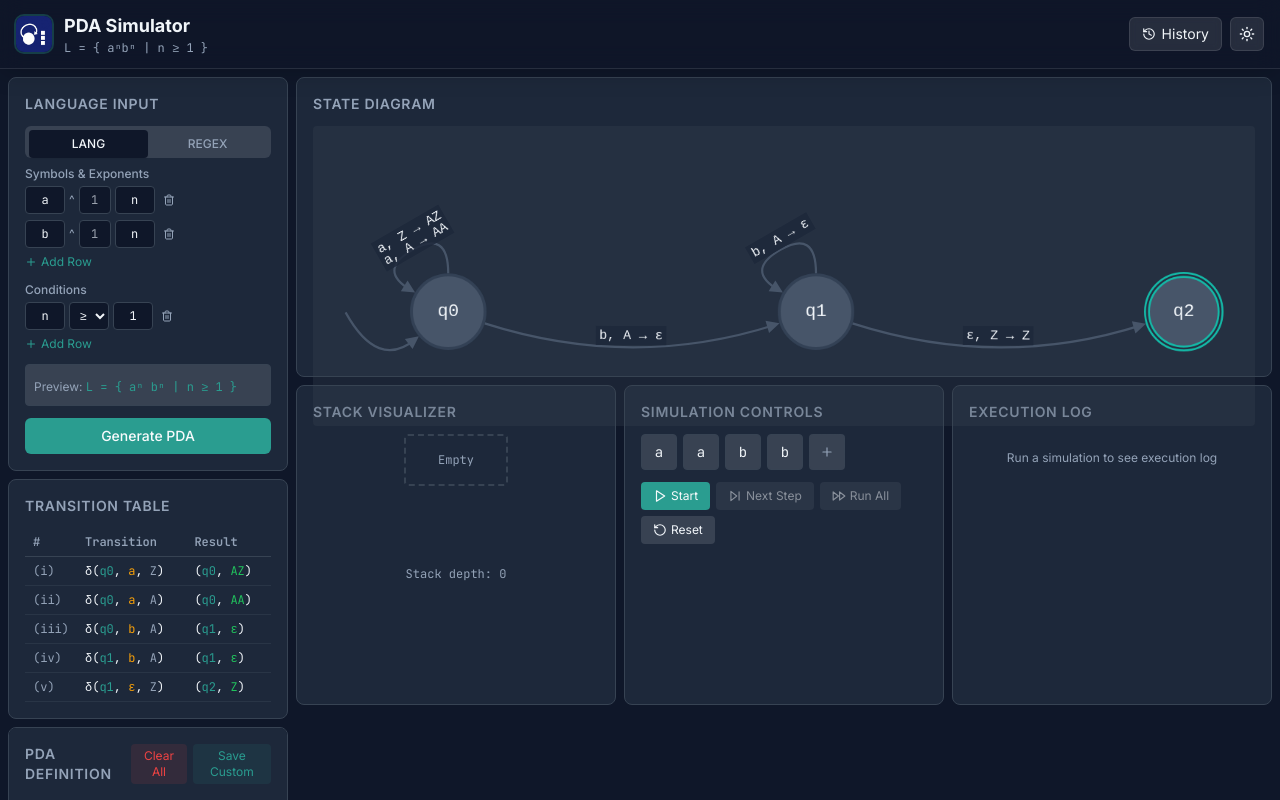
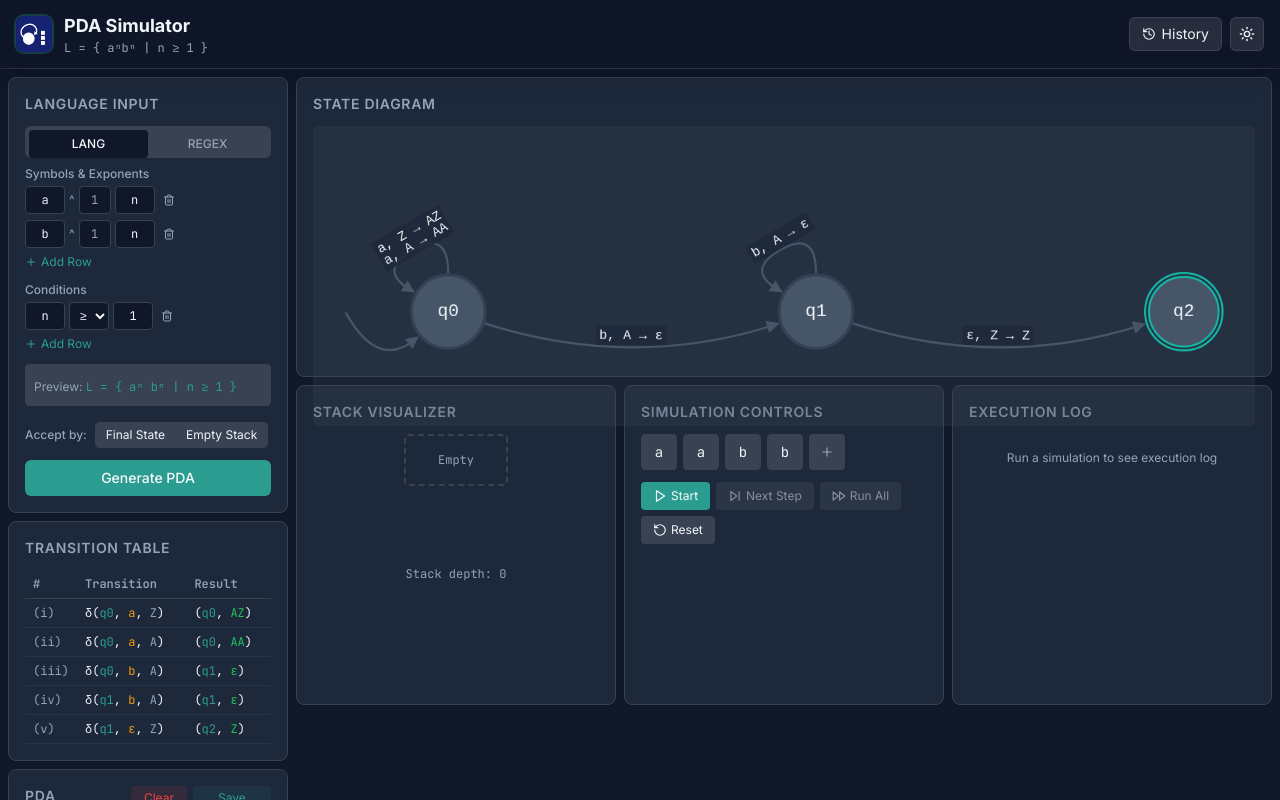
Before and after one commit to abhinav-phi/pushdown-automata-simulator, a React (Vite) app: page / in a window 1280 px wide. Shown: the top 800 px of the page. Built offline with nearby package versions, Linux system fonts and the light colour scheme; the HTML template or start-up script is replaced by a standard one.

Commit message:
feat: integrate empty-stack mode parameters dynamically inside language inputs

```diff
--- a/src/components/pda/LanguageInputPanel.tsx
+++ b/src/components/pda/LanguageInputPanel.tsx
@@ -32,35 +32,9 @@ function autoCloseBracket(
     el.setSelectionRange(start + 1, start + 1);
   });
 }
-// function autoCloseBracket(
-//   e: KeyboardEvent<HTMLInputElement | HTMLTextAreaElement>
-// ) {
-//   const pairs: Record<string, string> = { '(': ')', '[': ']', '{': '}' };
-//   const close = pairs[e.key];
-//   if (!close) return;
-//   e.preventDefault();
-//   const el = e.currentTarget;
-//   const start = el.selectionStart ?? 0;
-//   const end = el.selectionEnd ?? 0;
-//   const val = el.value;
-//   const newVal = val.slice(0, start) + e.key + close + val.slice(end);
-//   // Use native setter to trigger React's onChange
-//   const nativeInputValueSetter = Object.getOwnPropertyDescriptor(
-//     window.HTMLInputElement.prototype,
-//     'value'
-//   )?.set || Object.getOwnPropertyDescriptor(
-//     window.HTMLTextAreaElement.prototype,
-//     'value'
-//   )?.set;
-//   nativeInputValueSetter?.call(el, newVal);
-//   el.dispatchEvent(new Event('input', { bubbles: true }));
-//   requestAnimationFrame(() => {
-//     el.setSelectionRange(start + 1, start + 1);
-//   });
-// }
 
 export default function LanguageInputPanel() {
-  const { setDefinition, setTestInput, startAndRunAll } = usePDA();
+  const { setDefinition, setTestInput, startAndRunAll, acceptanceMode, setAcceptanceMode } = usePDA();
 
   const [exponents, setExponents] = useState<ExponentRow[]>([
     { symbol: 'a', variable: 'n', coefficient: 1 },
@@ -73,31 +47,28 @@ export default function LanguageInputPanel() {
   const [error, setError] = useState<string | null>(null);
   const [success, setSuccess] = useState(false);
 
-  const addExponent = () => {
+  const addExponent = () =>
     setExponents(prev => [...prev, { symbol: '', variable: '', coefficient: 1 }]);
-  };
 
-  const removeExponent = (i: number) => {
+  const removeExponent = (i: number) =>
     setExponents(prev => prev.filter((_, idx) => idx !== i));
-  };
 
-  const updateExponent = (i: number, field: keyof ExponentRow, value: string | number) => {
-    setExponents(prev => prev.map((e, idx) => idx === i ? { ...e, [field]: value } : e));
-  };
+  const updateExponent = (i: number, field: keyof ExponentRow, value: string | number) =>
+    setExponents(prev => prev.map((e, idx) => (idx === i ? { ...e, [field]: value } : e)));
 
-  const addCondition = () => {
+  const addCondition = () =>
     setConditions(prev => [...prev, { variable: '', operator: '≥' as const, value: 1 }]);
-  };
 
-  const removeCondition = (i: number) => {
+  const removeCondition = (i: number) =>
     setConditions(prev => prev.filter((_, idx) => idx !== i));
-  };
 
-  const updateCondition = (i: number, field: keyof ConditionRow, value: string | number) => {
-    setConditions(prev => prev.map((c, idx) => idx === i ? { ...c, [field]: value } : c));
-  };
+  const updateCondition = (i: number, field: keyof ConditionRow, value: string | number) =>
+    setConditions(prev => prev.map((c, idx) => (idx === i ? { ...c, [field]: value } : c)));
 
-  const preview = buildLanguageDescription(exponents.filter(e => e.symbol && e.variable), conditions);
+  const preview = buildLanguageDescription(
+    exponents.filter(e => e.symbol && e.variable),
+    conditions
+  );
 
   const handleGenerate = useCallback(() => {
     setError(null);
@@ -109,52 +80,25 @@ export default function LanguageInputPanel() {
       return;
     }
 
-    const result = generatePDAFromLanguage({
-      exponents: validExponents,
-      conditions: conditions.filter(c => c.variable),
-    });
+    const spec = { exponents: validExponents, conditions: conditions.filter(c => c.variable) };
+    const result = generatePDAFromLanguage(spec, acceptanceMode);
 
     if (typeof result === 'string') {
       setError(result);
     } else {
-      setDefinition(result);
+      // Inject current acceptance mode into the generated definition
+      const defWithMode = { ...result, acceptanceMode };
+      setDefinition(defWithMode);
       setSuccess(true);
       setTimeout(() => setSuccess(false), 2000);
-      const spec = { exponents: validExponents, conditions: conditions.filter(c => c.variable) };
       const smallest = generateSmallestString(spec);
       if (smallest) {
         setTestInput(smallest);
-        startAndRunAll(smallest, result);
+        startAndRunAll(smallest, defWithMode);
       }
     }
-  }, [exponents, conditions, setDefinition, setTestInput, startAndRunAll]);
+  }, [exponents, conditions, acceptanceMode, setDefinition, setTestInput, startAndRunAll]);
 
-  // const handleRegexGenerate = useCallback(() => {
-  //   setError(null);
-  //   setSuccess(false);
-
-  //   const parsed = parseLanguageString(regexInput);
-  //   if (typeof parsed === 'string') {
-  //     setError(parsed);
-  //     return;
-  //   }
-
-  //   const result = generatePDAFromLanguage(parsed);
-  //   if (typeof result === 'string') {
-  //     setError(result);
-  //   } else {
-  //     setDefinition(result);
-  //     setExponents(parsed.exponents);
-  //     setConditions(parsed.conditions);
-  //     setSuccess(true);
-  //     setTimeout(() => setSuccess(false), 2000);
-  //     const smallest = generateSmallestString(parsed);
-  //     if (smallest) {
-  //       setTestInput(smallest);
-  //       startAndRunAll(smallest, result);
-  //     }
-  //   }
-  // }, [regexInput, setDefinition, setTestInput, startAndRunAll]);
   const handleRegexGenerate = useCallback(() => {
     setError(null);
     setSuccess(false);
@@ -164,15 +108,15 @@ export default function LanguageInputPanel() {
       return;
     }
 
-  // Pehle try karo exponent pattern (a^n b^n style)
+    // Try exponent pattern first (a^n b^n style)
     const parsed = parseLanguageString(regexInput);
     if (typeof parsed !== 'string') {
-    // Exponent pattern mila
-    const result = generatePDAFromLanguage(parsed);
+      const result = generatePDAFromLanguage(parsed, acceptanceMode);
       if (typeof result === 'string') {
         setError(result);
       } else {
-      setDefinition(result);
+        const defWithMode = { ...result, acceptanceMode };
+        setDefinition(defWithMode);
         setExponents(parsed.exponents);
         setConditions(parsed.conditions);
         setSuccess(true);
@@ -180,24 +124,55 @@ export default function LanguageInputPanel() {
         const smallest = generateSmallestString(parsed);
         if (smallest) {
           setTestInput(smallest);
-        startAndRunAll(smallest, result);
+          startAndRunAll(smallest, defWithMode);
         }
       }
       return;
     }
 
-  // Exponent pattern nahi mila — try regex (a+b)*c style
-  const result = generatePDAFromRegex(regexInput);
-  if (typeof result === 'string') {
-    setError(result);
+    // Fall back to regex NFA→PDA generation
+    const result = generatePDAFromRegex(regexInput, undefined, acceptanceMode);
+    if ('error' in result) {
+      setError(result.error);
     } else {
-    setDefinition(result);
+      const defWithMode = { ...result.pda, acceptanceMode };
+      setDefinition(defWithMode);
       setSuccess(true);
       setTimeout(() => setSuccess(false), 2000);
-    // Regex ke liye test input manually set karo
       setTestInput('');
     }
-}, [regexInput, setDefinition, setTestInput, startAndRunAll]);
+  }, [regexInput, acceptanceMode, setDefinition, setTestInput, startAndRunAll]);
+
+  // ─── Acceptance Mode Toggle (shared between both tabs) ───────────────────
+  const AcceptanceModeToggle = () => (
+    <div className="flex items-center gap-2 pt-1">
+      <span className="text-xs text-muted-foreground font-medium shrink-0">Accept by:</span>
+      <div className="flex rounded overflow-hidden border border-border text-xs">
+        <button
+          type="button"
+          onClick={() => setAcceptanceMode('finalState')}
+          className={`px-2.5 py-1 transition-colors ${
+            acceptanceMode === 'finalState'
+              ? 'bg-primary text-primary-foreground'
+              : 'bg-secondary text-secondary-foreground hover:bg-secondary/80'
+          }`}
+        >
+          Final State
+        </button>
+        <button
+          type="button"
+          onClick={() => setAcceptanceMode('emptyStack')}
+          className={`px-2.5 py-1 transition-colors border-l border-border ${
+            acceptanceMode === 'emptyStack'
+              ? 'bg-primary text-primary-foreground'
+              : 'bg-secondary text-secondary-foreground hover:bg-secondary/80'
+          }`}
+        >
+          Empty Stack
+        </button>
+      </div>
+    </div>
+  );
 
   return (
     <div className="panel">
@@ -209,11 +184,12 @@ export default function LanguageInputPanel() {
           <TabsTrigger value="regex" className="text-xs">REGEX</TabsTrigger>
         </TabsList>
 
+        {/* ── LANG tab ── */}
         <TabsContent value="lang" className="mt-2 space-y-3">
           {/* Exponents */}
           <div>
             <label className="text-xs text-muted-foreground font-medium mb-1 block">
-              Symbols & Exponents
+              Symbols &amp; Exponents
             </label>
             <div className="space-y-1.5">
               {exponents.map((exp, i) => (
@@ -221,8 +197,9 @@ export default function LanguageInputPanel() {
                   <input
                     value={exp.symbol}
                     onChange={e => updateExponent(i, 'symbol', e.target.value)}
-                    // onKeyDown={autoCloseBracket}
-                    onKeyDown={e => autoCloseBracket(e, (val) => updateExponent(i, 'symbol', val), exp.symbol)}
+                    onKeyDown={e =>
+                      autoCloseBracket(e, val => updateExponent(i, 'symbol', val), exp.symbol)
+                    }
                     placeholder="a"
                     className="w-10 h-7 text-xs text-center rounded border border-input bg-background text-foreground font-mono px-1"
                   />
@@ -309,6 +286,9 @@ export default function LanguageInputPanel() {
             </div>
           )}
 
+          {/* Acceptance mode — above Generate button */}
+          <AcceptanceModeToggle />
+
           <button
             onClick={handleGenerate}
             className="w-full flex items-center justify-center gap-1.5 px-3 py-2 text-sm font-medium rounded-md bg-primary text-primary-foreground hover:bg-primary/90 transition-colors"
@@ -317,6 +297,7 @@ export default function LanguageInputPanel() {
           </button>
         </TabsContent>
 
+        {/* ── REGEX tab ── */}
         <TabsContent value="regex" className="mt-2 space-y-3">
           <div>
             <label className="text-xs text-muted-foreground font-medium mb-1 block">
@@ -325,12 +306,14 @@ export default function LanguageInputPanel() {
             <textarea
               value={regexInput}
               onChange={e => setRegexInput(e.target.value)}
-              // onKeyDown={autoCloseBracket as any}
               onKeyDown={e => autoCloseBracket(e, setRegexInput, regexInput)}
               placeholder="e.g. a^n b^{2n} or aⁿb²ⁿ"
               className="w-full h-16 text-xs rounded border border-input bg-background text-foreground font-mono p-2 resize-none focus:outline-none focus:ring-1 focus:ring-ring"
             />
           </div>
+
+          {/* Acceptance mode — above Generate button */}
+          <AcceptanceModeToggle />
 
           <button
             onClick={handleRegexGenerate}
```
Lines whose indentation alone changed are shown as unchanged.
